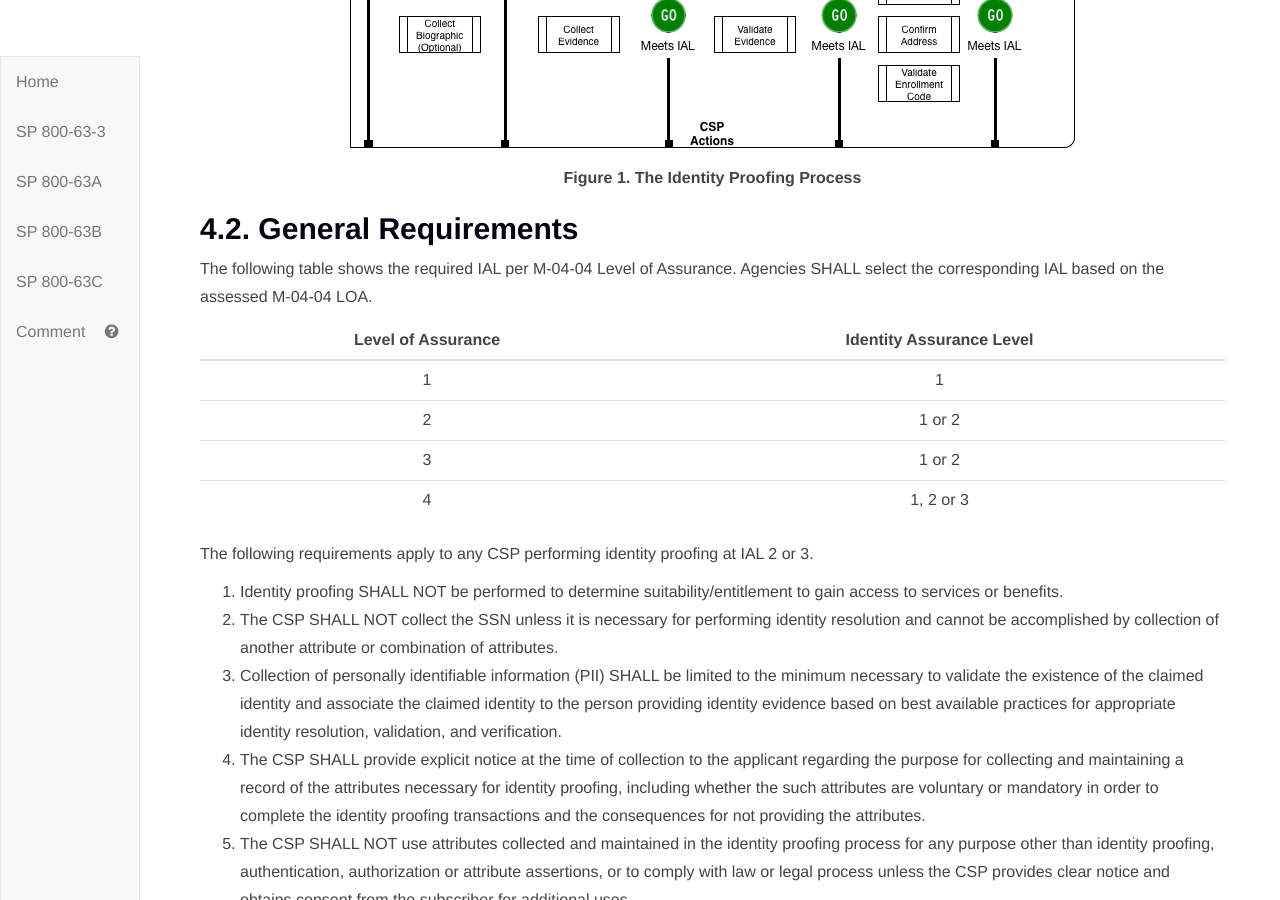
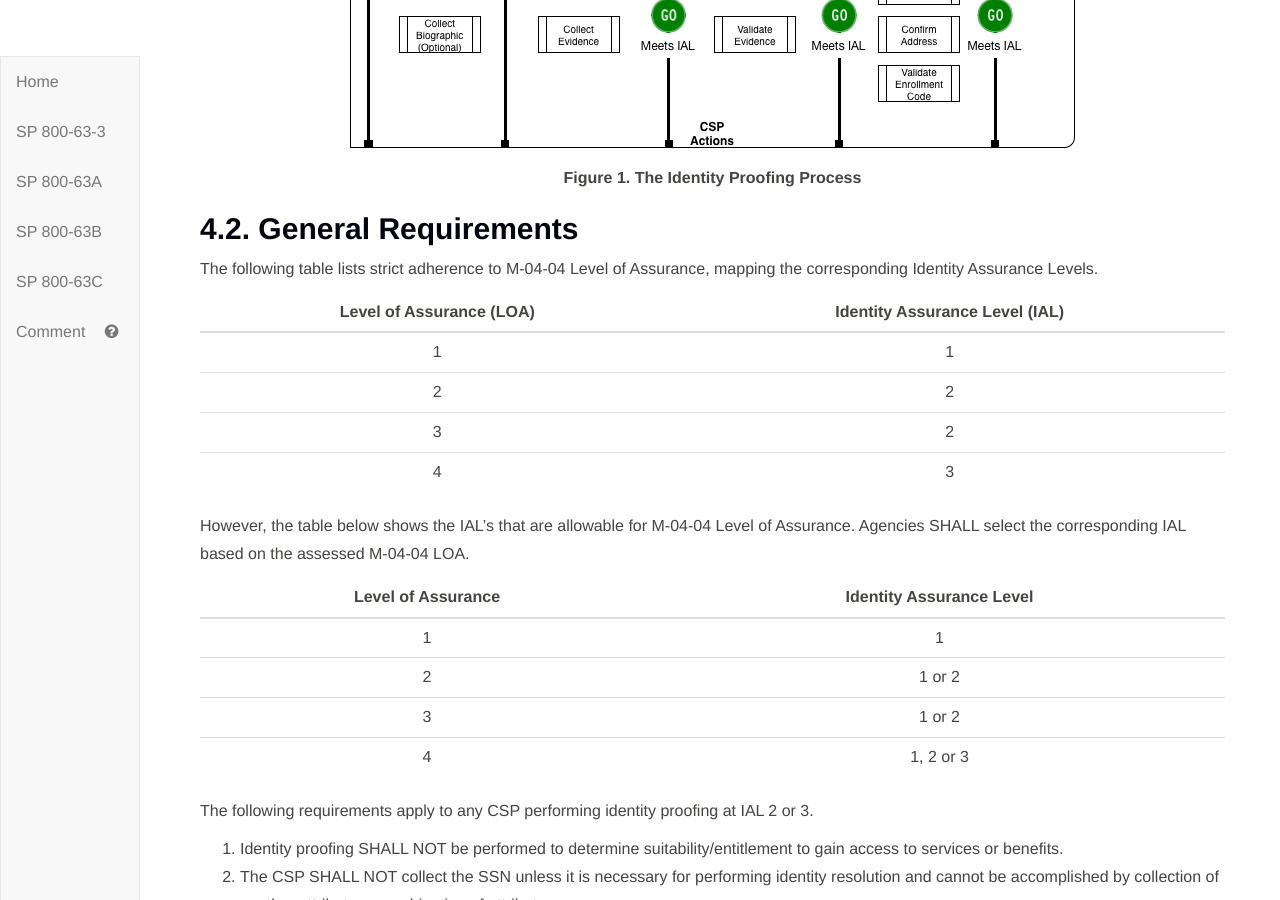
Before and after one commit to usnistgov/800-63-3, a Jekyll site: the page built from sp800-63a.md, in a window 1280 px wide and 900 px high, scrolled down 11662 px. Built offline with Jekyll 4.4.1, drawn with Linux system fonts in a browser that asks for light colours.

Commit message:
Updated normative M-04-04 requirements for IAL

```diff
--- a/sp800-63a/sec4_ial.md
+++ b/sp800-63a/sec4_ial.md
@@ -28,7 +28,16 @@ The following diagram outlines the basic flow for Identity Proofing and Enrollme
 
 ## 4.2. General Requirements
 
-The following table shows the required IAL per M-04-04 Level of Assurance.  Agencies SHALL select the corresponding IAL based on the assessed M-04-04 LOA.
+The following table lists strict adherence to M-04-04 Level of Assurance, mapping the corresponding Identity Assurance Levels.
+
+| Level of Assurance (LOA) | Identity Assurance Level (IAL)|
+|:------------------:|:-----------------------------:|
+| 1 | 1 |
+| 2 | 2 |
+| 3 | 2 |
+| 4 | 3 |
+
+However, the table below shows the IAL's that are allowable for M-04-04 Level of Assurance. Agencies SHALL select the corresponding IAL based on the assessed M-04-04 LOA.
 
 | Level of Assurance | Identity Assurance Level
 |:------------------:|:-----------------------------:
```
